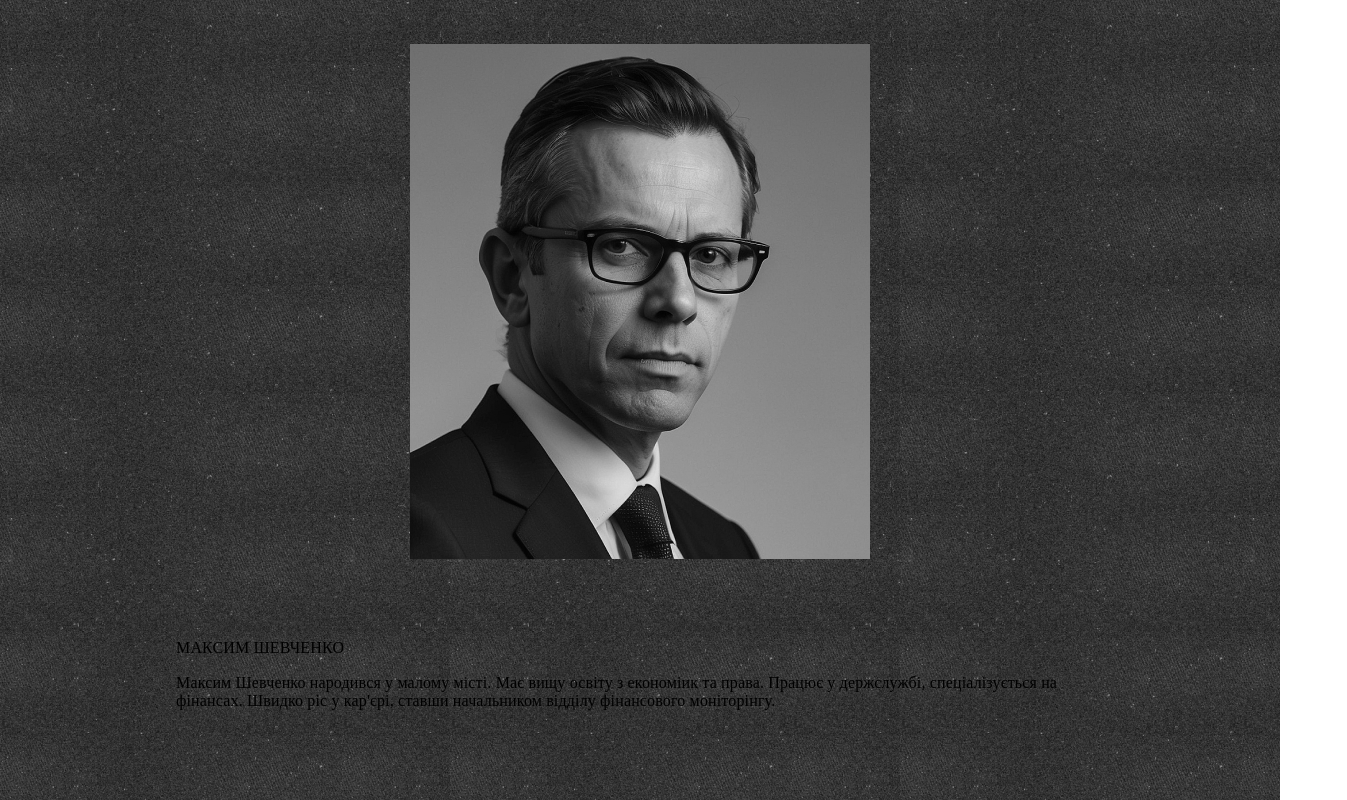
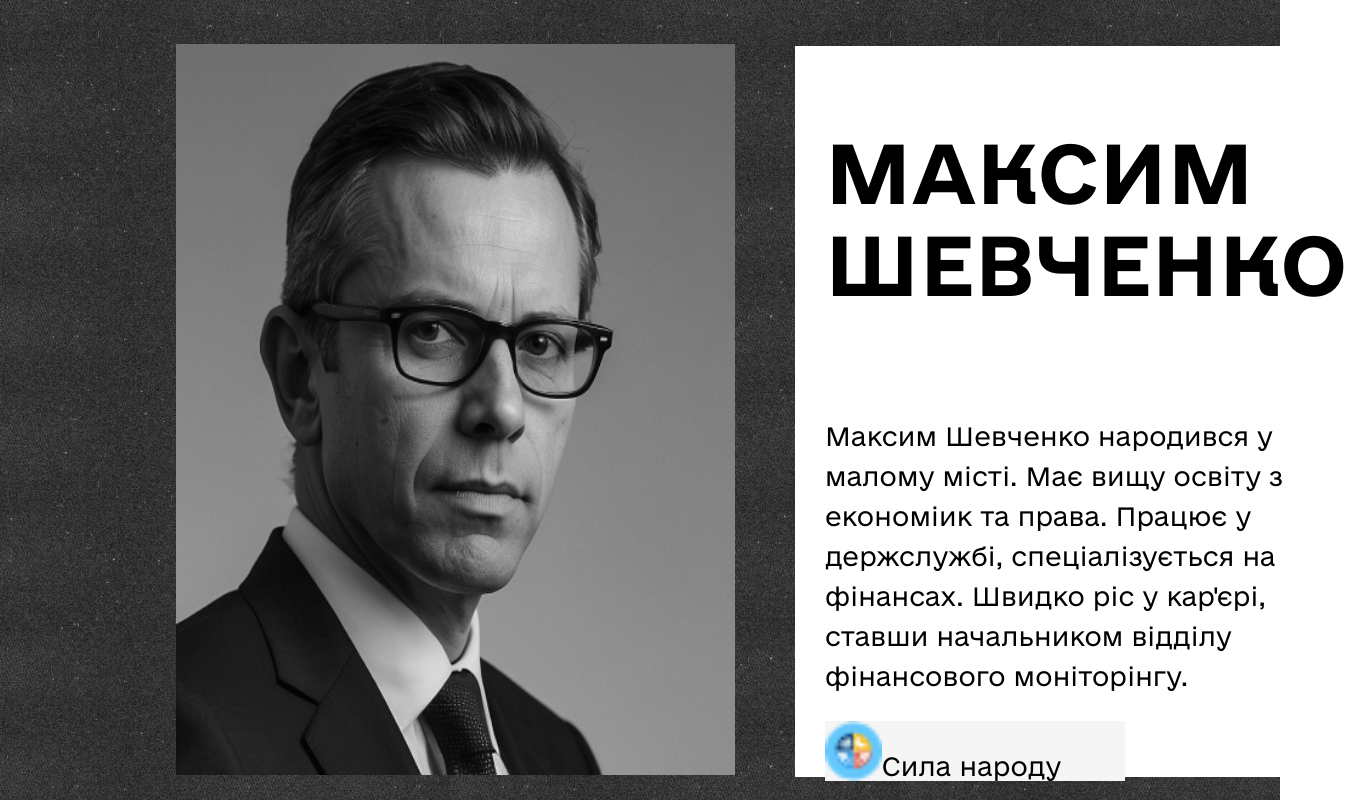
Before and after one commit to veta306/resistance, a React (Vite) app: page /person in a window 1280 px wide. Shown: the part 260-1060 px from the top of the page, 1347 px wide, since content can reach past the window. Built offline with nearby package versions, Linux system fonts and the light colour scheme.

Commit message:
person V3

```diff
--- a/src/pages/person/index.tsx
+++ b/src/pages/person/index.tsx
@@ -11,14 +11,14 @@ const PersonPage: FC = () => {
       <Header />
       <main className={styles.main}>
         <section className={styles.person}>
-          <div className={styles.personFoto}>
+          <div className={styles.personPhoto}>
             <img src={cardImage} />
           </div>
-          <div className={styles.personInfo}>
-            <div className={styles.name}>
+          <div className={styles.info}>
+            <div className={styles.personName}>
               <p>МАКСИМ ШЕВЧЕНКО</p>
             </div>
-            <div className={styles.info}>
+            <div className={styles.personInfo}>
               <p>
                 Максим Шевченко народився у малому місті. Має вищу освіту з
                 економіик та права. Працює у держслужбі, спеціалізується на
@@ -26,7 +26,12 @@ const PersonPage: FC = () => {
                 фінансового моніторінгу.
               </p>
               <div className={styles.party}>
-
+                <img
+                  src={partyLogo}
+                  alt="party logo"
+                  className={styles.partyLogo}
+                />
+                <p>Сила народу</p>
               </div>
             </div>
           </div>
--- a/src/pages/person/person.module.css
+++ b/src/pages/person/person.module.css
@@ -5,7 +5,47 @@
 .person {
   padding: 200px 176px;
   display: flex;
-  flex-direction: column;
   align-items: center;
   gap: 60px;
 }
+
+.personPhoto {
+  img {
+    width: 559px;
+    height: 731px;
+  }
+}
+
+.info {
+  //background-image: url('../../assets/images/інформація.png');
+  background-color: white;
+  width: 900px;
+  height: 731px;
+}
+
+.personName {
+  font-family: 'e-Ukraine-Head-Bold';
+  font-size: 80px;
+  padding-left: 30px;
+  padding-bottom: 0.5px;
+}
+
+.personInfo {
+  font-family: 'e-Ukraine-Light';
+  //padding-bottom: 30px;
+  padding-left: 30px;
+  font-size: 25px;
+  line-height: 40px;
+}
+
+.party {
+  display: flex;
+  background-color: whitesmoke;
+  width: 300px;
+  height: 60px;
+}
+
+.party-logo {
+  width: 18px;
+  height: 18px;
+}
```
